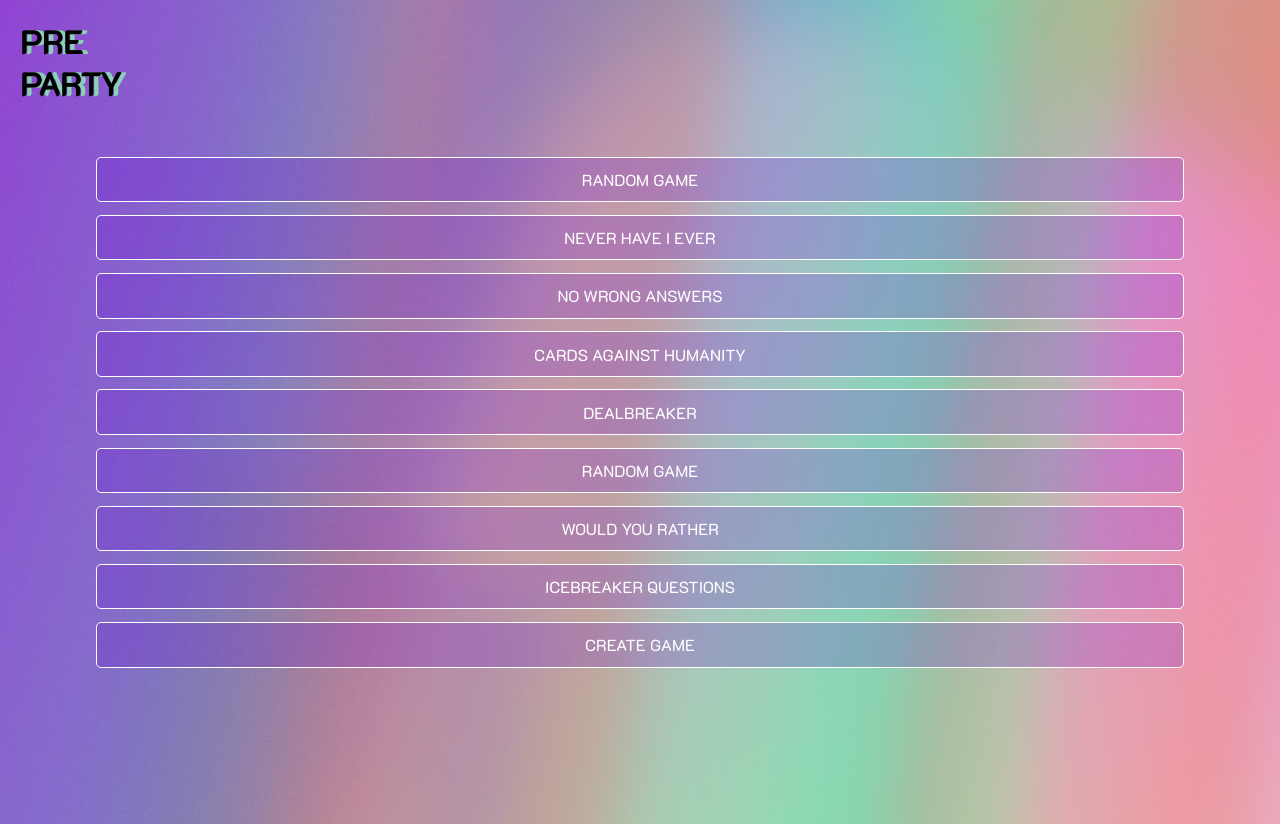
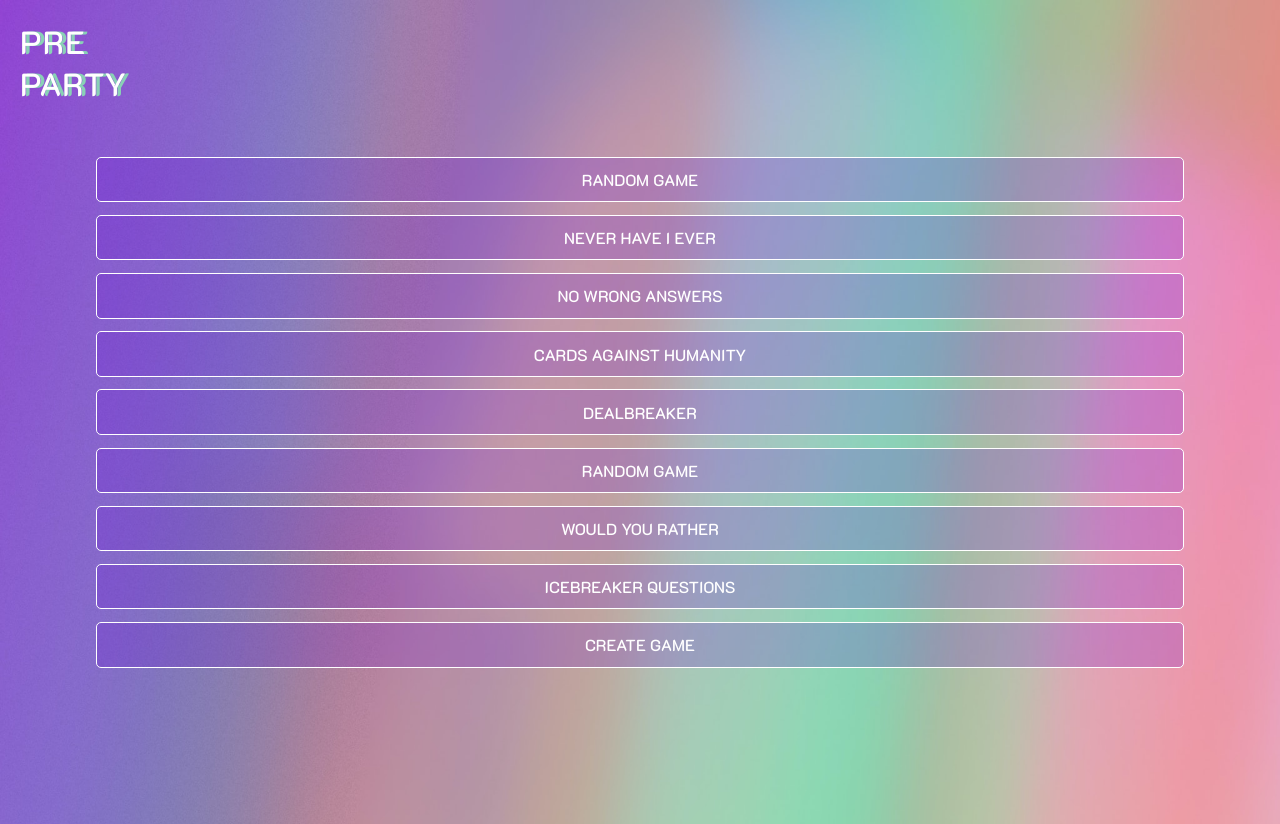
Before and after one commit to tessceciliaj/tess-talk, a Next.js app: page / in a window 1280 px wide. Built offline with nearby package versions, Linux system fonts and the light colour scheme.

Commit message:
add layout component, move h1 and layout into _app.js

```diff
--- /dev/null
+++ b/components/layout.jsx
@@ -0,0 +1,22 @@
+import { Fragment } from 'react';
+import background from '../public/maxim-berg-ENIaPZytqzE-unsplash.jpg';
+
+const Layout = ({ children }) => {
+  return (
+    <Fragment>
+      <div
+        style={{
+          backgroundImage: `url(${background.src})`,
+          backgroundSize: 'cover',
+          backgroundRepeat: 'no-repeat',
+          backgroundAttachment: 'fixed',
+          minHeight: '100vh',
+        }}
+      >
+        {children}
+      </div>
+    </Fragment>
+  );
+};
+
+export default Layout;
--- /dev/null
+++ b/components/layout.module.css
@@ -0,0 +1,9 @@
+.title {
+  color: var(--light-color);
+  font-size: 2rem;
+  left: 20px;
+  letter-spacing: 1px;
+  position: absolute;
+  text-shadow: 4px 0 0 var(--accent-color);
+  top: 20px;
+}
--- a/gamesData.js
+++ b/gamesData.js
@@ -2,39 +2,48 @@ const games = [
   {
     id: '1',
     name: 'random game',
+    link: '/dealbreaker',
   },
   {
     id: '2',
     name: 'never have i ever',
+    link: '/dealbreaker',
   },
-   {
+  {
     id: '3',
     name: 'no wrong answers',
+    link: '/dealbreaker',
   },
-   {
+  {
     id: '4',
     name: 'cards against humanity',
+    link: '/dealbreaker',
   },
-   {
+  {
     id: '5',
     name: 'dealbreaker',
+    link: '/dealbreaker',
   },
-   {
+  {
     id: '6',
     name: 'random game',
+    link: '/dealbreaker',
   },
   {
     id: '7',
     name: 'would you rather',
+    link: '/dealbreaker',
   },
   {
     id: '8',
     name: 'icebreaker questions',
+    link: '/dealbreaker',
   },
   {
     id: '9',
     name: 'create game',
-  }
+    link: '/dealbreaker',
+  },
 ];
 
 export default games;
--- a/pages/_app.js
+++ b/pages/_app.js
@@ -1,5 +1,20 @@
-import '@/styles/globals.css'
+import Layout from '../components/Layout';
+import '@/styles/globals.css';
+import Link from 'next/link';
+import styles from '../components/layout.module.css'
+import { K2D } from 'next/font/google';
+
+const k2d = K2D({ subsets: ['latin'], weight: '500' });
 
 export default function App({ Component, pageProps }) {
-  return <Component {...pageProps} />
+  return (
+    <Layout>
+      <Link href="/">
+        <h1 className={`${styles.title} ${k2d.className}`}>
+          PRE<br />PARTY
+        </h1>
+      </Link>
+      <Component {...pageProps} />
+    </Layout>
+  );
 }
--- a/pages/index.js
+++ b/pages/index.js
@@ -1,10 +1,10 @@
 import Head from 'next/head'
 import { K2D } from 'next/font/google'
+import Link from 'next/link';
 import styles from '@/styles/Home.module.css'
-import background from '../public/maxim-berg-ENIaPZytqzE-unsplash.jpg'
 import games from '../gamesData.js'
 
-const k2d = K2D({ subsets: ['latin'], weight: '400' })
+const k2d = K2D({ subsets: ['latin'], weight: '500' })
 
 export default function Home() {
   return (
@@ -15,22 +15,12 @@ export default function Home() {
         <meta name="viewport" content="width=device-width, initial-scale=1" />
         <link rel="icon" href="/favicon.ico" />
       </Head>
-      <main
-        className={`${styles.main} ${k2d.className}`}
-        style={{
-          backgroundImage: `url(${background.src})`,
-          backgroundSize: 'cover',
-          backgroundRepeat: 'no-repeat',
-          backgroundAttachment: 'fixed',
-        }}
-      >
-        <h1 className={styles.title}>
-          PRE
-          <br/>PARTY
-        </h1>
+      <main className={`${styles.main} ${k2d.className}`}>
         <ul className={styles.gamesList}>
           {games.map(game => (
-            <li key={game.id} className={styles.games}>{game.name}</li>
+            <Link href={game.link}>
+              <li key={game.id} className={styles.games}>{game.name}</li>
+            </Link>
           ))}
         </ul>
       </main>
--- a/styles/Home.module.css
+++ b/styles/Home.module.css
@@ -4,14 +4,6 @@
   flex-direction: column;
   justify-content: space-between;
   min-height: 100vh;
-}
-
-.title {
-  font-size: 2rem;
-  left: 20px;
-  position: absolute;
-  text-shadow: 5px 0 0 var(--accent-color);
-  top: 20px;
 }
 
 .gamesList {
```
Also changed, not shown: pages/dealbreaker/index.js (added, +7 -0 lines).
